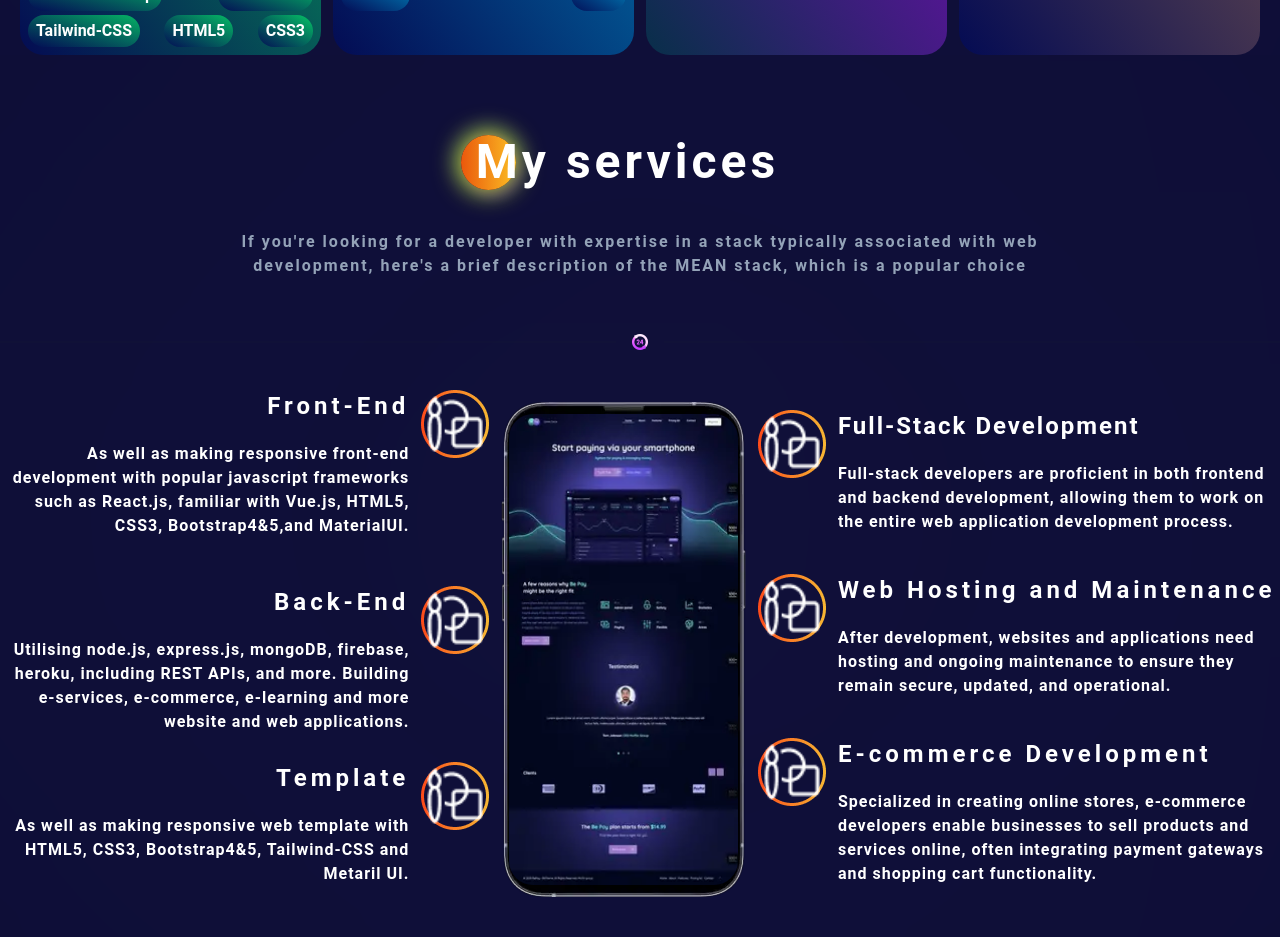
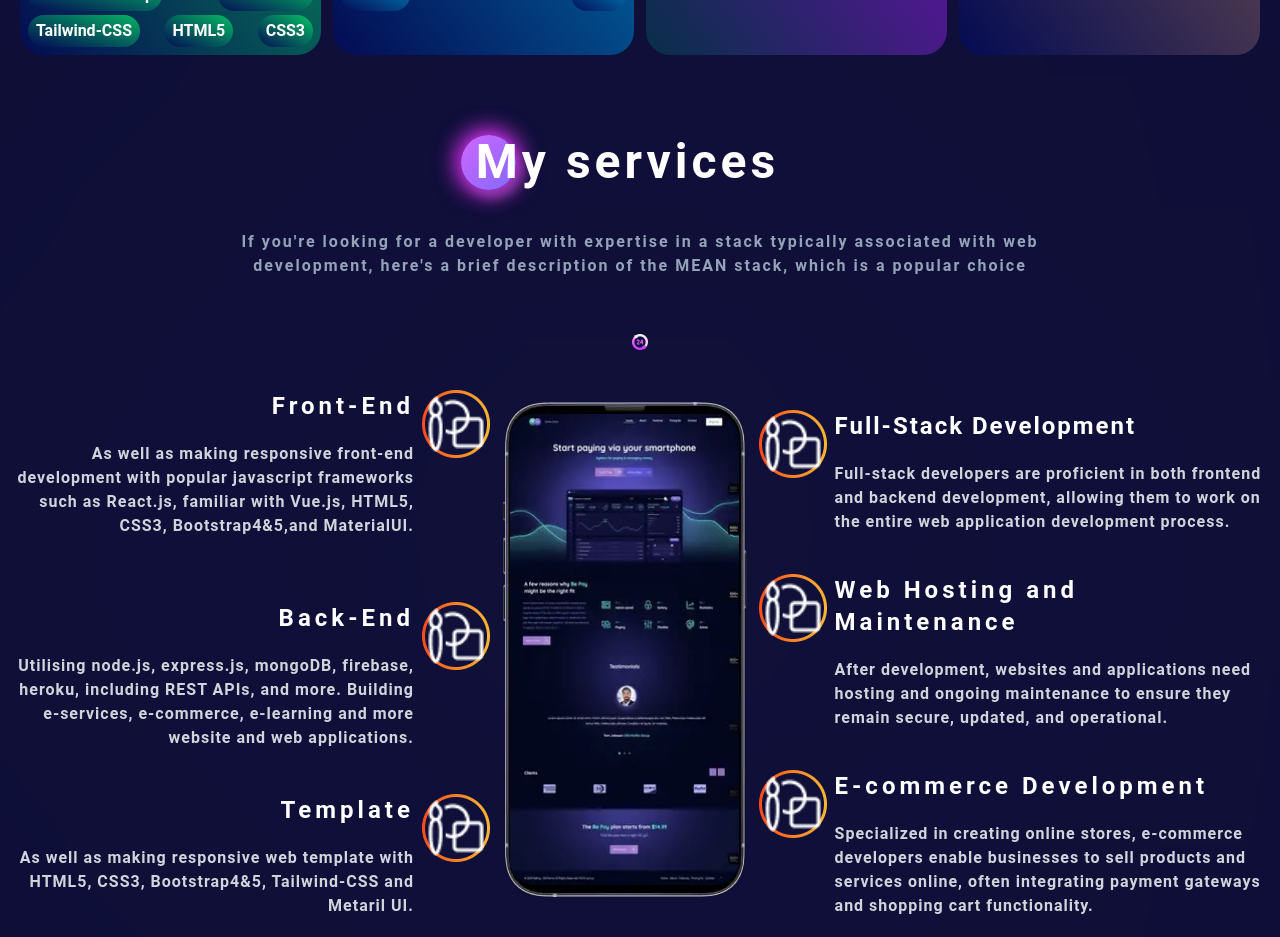
Before and after one commit to rukonpro/portfolio, a React (Create React App) app: page / in a window 1280 px wide. Shown: the part 1860-2797 px from the top of the page. Built offline with nearby package versions, Linux system fonts and the light colour scheme.

Commit message:
img size set

```diff
--- a/src/App.css
+++ b/src/App.css
@@ -14,14 +14,7 @@
 
 .customShadow {
     box-shadow:
-        0 0 28px rgba(255, 238, 1, 0.967),
-        /* black shadow */
-        0 -5px 10px -5px rgba(111, 4, 186, 0.367),
-        /* red shadow */
-        5px 7px 10px 2px #6f00ff2d,
-        /* green shadow */
-        -0px -1px 20px 5px #50fffc55;
-    /* blue shadow */
+            0 0 28px rgba(247, 1, 255, 0.97), 0 -5px 10px -5px rgba(197, 115, 255, 0.37), 5px 7px 10px 2px #e7d5ff2e, -0px -1px 20px 5px #dd7fff82
 }
 
 
--- a/src/Components/About.js
+++ b/src/Components/About.js
@@ -22,7 +22,7 @@ const About = () => {
                     <div>
                         <div className='pt-10'>
                             <div
-                                className="w-[55px] h-[55px] bg-gradient-to-r from-orange-600 to-amber-400 rounded-full customShadow ">
+                                className="w-[55px] h-[55px] bg-gradient-to-tl from-[#816aff] to-[#d066fd] rounded-full customShadow ">
                                 <div className='absolute px-5'>
                                     <h1 className="text-white  md:text-5xl text-2xl font-bold font-['Roboto'] tracking-[4px] ">About
                                         me</h1>
--- a/src/Components/Contact.js
+++ b/src/Components/Contact.js
@@ -63,7 +63,7 @@ const Contact = () => {
 
             <div className='relative  z-10 container mx-auto '>
                 <div className="flex px-8 ">
-                    <div className="relative -inset-3   w-[55px] h-[55px] bg-gradient-to-r from-orange-600 to-amber-400 rounded-full customShadow" />
+                    <div className="relative -inset-3   w-[55px] h-[55px] bg-gradient-to-tl from-[#816aff] to-[#d066fd] rounded-full customShadow" />
                     <h1 className="text-white z-10 md:text-5xl text-2xl font-bold font-['Roboto'] absolute tracking-[4px]">GET IN TOUCH</h1>
                 </div>
                 <div className='md:pt-24 pt-12 '>
--- a/src/Components/Portfolios.js
+++ b/src/Components/Portfolios.js
@@ -15,7 +15,7 @@ const Portfolios = () => {
             <div className="relative z-10 container mx-auto">
                 <div className="flex justify-center">
                     <div
-                        className="relative  w-[55px] h-[55px] bg-gradient-to-r from-orange-600 to-amber-400 rounded-full right-24 customShadow"></div>
+                        className="relative  w-[55px] h-[55px] bg-gradient-to-tl from-[#816aff] to-[#d066fd] rounded-full right-24 customShadow"></div>
                     <h1 className="text-white z-10 md:text-5xl text-2xl font-bold font-['Roboto'] absolute tracking-[4px]">Portfolio</h1>
                 </div>
                 <div className="flex justify-center  mt-10">
--- a/src/Components/Services.js
+++ b/src/Components/Services.js
@@ -9,7 +9,7 @@ import LazyImageLoader from "../utilitis/LazyImageLoader";
 const Services = () => {
     return (
         <section id="services"
-                 className=" overflow-hidden relative flex justify-center items-center bg-[#0e0e36] py-20 ">
+                 className=" overflow-hidden relative flex justify-center items-center bg-[#0e0e36] py-20 px-3">
             <div
                 className="absolute custom-animate-pulse inset-0 m-auto max-w-xs h-[357px] blur-[1000px] sm:max-w-md md:max-w-lg"
                 style={{background: "linear-gradient(106.89deg, rgba(192, 132, 252, 0.11) 15.73%, rgba(14, 165, 233, 0.41) 15.74%, rgba(232, 121, 249, 0.26) 56.49%, rgba(79, 70, 229, 0.4) 115.91%)"}}></div>
@@ -17,7 +17,7 @@ const Services = () => {
                 <div className="flex justify-center">
                     <div className="flex items-center relative">
                         <div
-                            className="  w-[55px] h-[55px] bg-gradient-to-r from-orange-600 to-amber-400 rounded-full  customShadow"></div>
+                            className="  w-[55px] h-[55px] bg-gradient-to-tl from-[#816aff] to-[#d066fd] rounded-full  customShadow"></div>
                         <h1 className=" relative right-10 text-white z-10 md:text-5xl text-2xl font-bold font-['Roboto'] tracking-[4px]">My
                             services</h1>
                     </div>
@@ -59,8 +59,8 @@ const Services = () => {
                     </div>
 
                     <div className="flex flex-col justify-between  gap-5">
-                        <div className="flex lg:flex-row-reverse">
-                            <div className="px-3">
+                        <div className="flex gap-2 lg:flex-row-reverse">
+                            <div >
                                 <LazyImageLoader>
                                 <div className="relative w-[68px] h-[68px] flex justify-center items-center">
                                     <img className="absolute" src={Ellipse || undefined} height="100%" width="100%" alt="Ellipse" loading="lazy"/>
@@ -70,8 +70,8 @@ const Services = () => {
                             </div>
 
                             <div className="md:text-left lg:text-right">
-                                <h1 className="  text-white text-2xl font-bold font-['Roboto'] tracking-[4px]">Front-End</h1>
-                                <p className=" text-white text-base pt-5 font-bold font-['Roboto'] tracking-[1px]">
+                                <h1 className="  text-white md:text-2xl text-xl font-bold font-['Roboto'] tracking-[4px]">Front-End</h1>
+                                <p className=" text-gray-300 text-base pt-5 font-bold font-['Roboto'] tracking-[1px]">
                                     As well as making responsive front-end development with popular javascript
                                     frameworks such as React.js, familiar with Vue.js, HTML5, CSS3, Bootstrap4&5,and
                                     MaterialUI.
@@ -79,8 +79,8 @@ const Services = () => {
                             </div>
                         </div>
 
-                        <div className="flex pt-5 lg:flex-row-reverse">
-                            <div className="px-3">
+                        <div className="flex gap-2 pt-5 lg:flex-row-reverse">
+                            <div >
                                 <LazyImageLoader>
                                     <div className="relative w-[68px] h-[68px] flex justify-center items-center">
                                         <img className="absolute" src={Ellipse || undefined} height="100%" width="100%" alt="Ellipse"/>
@@ -90,15 +90,15 @@ const Services = () => {
                             </div>
 
                             <div className="md:text-left lg:text-right">
-                                <h1 className="  text-white text-2xl font-bold font-['Roboto'] tracking-[4px]">Back-End</h1>
-                                <p className=" text-white text-base pt-5 font-bold font-['Roboto'] tracking-[1px]">
+                                <h1 className="  text-white md:text-2xl text-xl font-bold font-['Roboto'] tracking-[4px]">Back-End</h1>
+                                <p className=" text-gray-300 text-base pt-5 font-bold font-['Roboto'] tracking-[1px]">
                                     Utilising node.js, express.js, mongoDB, firebase, heroku, including REST APIs, and
                                     more. Building e-services, e-commerce, e-learning and more website and web
                                     applications. </p>
                             </div>
                         </div>
-                        <div className="flex   lg:flex-row-reverse">
-                            <div className="px-3">
+                        <div className="flex gap-2   lg:flex-row-reverse">
+                            <div>
                                 <div className="relative w-[68px] h-[68px] flex justify-center items-center">
                                     <img className="absolute" src={Ellipse || undefined} height="100%" width="100%" alt="Ellipse"/>
                                     <img className="absolute" src={Icon || undefined} height="100%" width="100%" alt="Icon"/>
@@ -106,8 +106,8 @@ const Services = () => {
                             </div>
 
                             <div className="lg:text-right">
-                                <h1 className="  text-white text-2xl font-bold font-['Roboto'] tracking-[4px]">Template</h1>
-                                <p className=" text-white text-base pt-5 font-bold font-['Roboto'] tracking-[1px]">
+                                <h1 className="  text-white md:text-2xl text-xl font-bold font-['Roboto'] tracking-[4px]">Template</h1>
+                                <p className="  text-gray-300 pt-5 font-bold font-['Roboto'] tracking-[1px]">
                                     As well as making responsive web template with HTML5, CSS3, Bootstrap4&5,
                                     Tailwind-CSS and Metaril UI.
                                 </p>
@@ -116,7 +116,7 @@ const Services = () => {
                     </div>
 
 
-                    <div className="lg:block hidden">
+                    <div className="lg:block hidden px-3">
                         <LazyImageLoader>
                             <div className="w-[244.63px] h-[494.98px] z-20 p-3 flex justify-center overflow-hidden">
                                 <img className="absolute w-[244.63px] h-[494.98px]"
@@ -134,10 +134,10 @@ const Services = () => {
 
 
                     <div className="flex flex-col justify-between gap-5">
-                        <div className="flex pt-5">
+                        <div className="flex gap-2 pt-5">
 
 
-                            <div className="px-3">
+                            <div >
                                 <LazyImageLoader>
                                 <div className="relative w-[68px] h-[68px] flex justify-center items-center">
                                     <img className="absolute" src={Ellipse || undefined} height="100%" width="100%" alt="Ellipse"/>
@@ -147,18 +147,18 @@ const Services = () => {
                             </div>
 
                             <div>
-                                <h1 className=" text-left text-white text-2xl  font-bold font-['Roboto'] tracking-[2px]">Full-Stack
+                                <h1 className=" text-left text-white md:text-2xl text-xl  font-bold font-['Roboto'] tracking-[2px]">Full-Stack
                                     Development</h1>
-                                <p className="text-left text-white text-base pt-5 font-bold font-['Roboto'] tracking-[1px]"> Full-stack
+                                <p className="text-left text-gray-300 text-base pt-5 font-bold font-['Roboto'] tracking-[1px]"> Full-stack
                                     developers are proficient in both frontend and backend development, allowing them to
                                     work on the entire web application development process.</p>
                             </div>
 
                         </div>
-                        <div className="flex pt-5">
+                        <div className="flex gap-2 pt-5">
 
 
-                            <div className="px-3">
+                            <div >
                                 <LazyImageLoader>
                                     <div className="relative w-[68px] h-[68px] flex justify-center items-center">
                                         <img className="absolute" src={Ellipse || undefined} height="100%" width="100%" alt="Ellipse"/>
@@ -168,18 +168,18 @@ const Services = () => {
                             </div>
 
                             <div>
-                                <h1 className=" text-left text-white text-2xl font-bold font-['Roboto'] tracking-[4px]">Web
+                                <h1 className=" text-left text-white md:text-2xl text-xl font-bold font-['Roboto'] tracking-[4px]">Web
                                     Hosting and Maintenance</h1>
-                                <p className="text-left text-white text-base pt-5  font-bold font-['Roboto'] tracking-[1px]">After
+                                <p className="text-left text-gray-300 text-base pt-5  font-bold font-['Roboto'] tracking-[1px]">After
                                     development, websites and applications need hosting and ongoing maintenance to
                                     ensure they remain secure, updated, and operational.</p>
                             </div>
 
                         </div>
-                        <div className="flex pt-5">
+                        <div className="flex gap-2 pt-5">
 
 
-                            <div className="px-3">
+                            <div>
                                 <LazyImageLoader>
                                     <div className="relative w-[68px] h-[68px] flex justify-center items-center">
                                         <img className="absolute" src={Ellipse || undefined} height="100%" width="100%" alt="Ellipse"/>
@@ -189,9 +189,9 @@ const Services = () => {
                             </div>
 
                             <div>
-                                <h1 className=" text-left text-white text-2xl  font-bold font-['Roboto'] tracking-[4px]">E-commerce
+                                <h1 className=" text-left text-white md:text-2xl text-xl  font-bold font-['Roboto'] tracking-[4px]">E-commerce
                                     Development</h1>
-                                <p className="text-left text-white text-base pt-5 font-bold font-['Roboto'] tracking-[1px]">Specialized
+                                <p className="text-left text-gray-300 text-base pt-5 font-bold font-['Roboto'] tracking-[1px]">Specialized
                                     in
                                     creating online stores, e-commerce developers enable businesses to sell products and
                                     services online, often integrating payment gateways and shopping cart
--- a/src/Components/Skills.js
+++ b/src/Components/Skills.js
@@ -21,7 +21,7 @@ const Skills = () => {
                 <div className="flex justify-center">
                     <div className="flex items-center relative">
                         <div
-                            className="  w-[55px] h-[55px] bg-gradient-to-r from-orange-600 to-amber-400 rounded-full  customShadow"></div>
+                            className="  w-[55px] h-[55px] bg-gradient-to-tl from-[#816aff] to-[#d066fd] rounded-full  customShadow"></div>
                         <h1 className=" relative right-10 text-white z-10 md:text-5xl text-2xl font-bold font-['Roboto'] ">Skills</h1>
                     </div>
                 </div>
```
